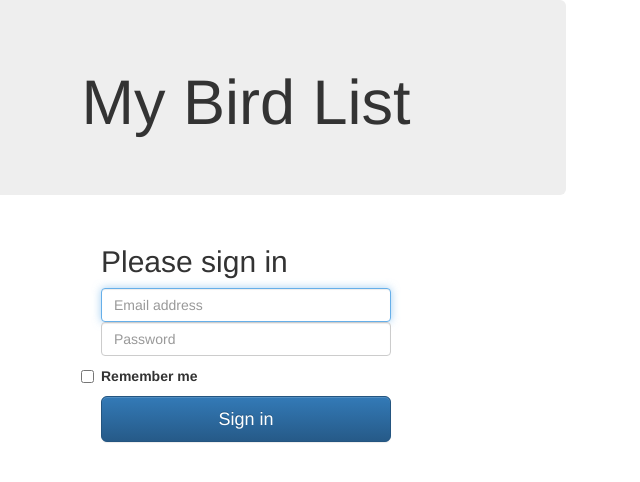
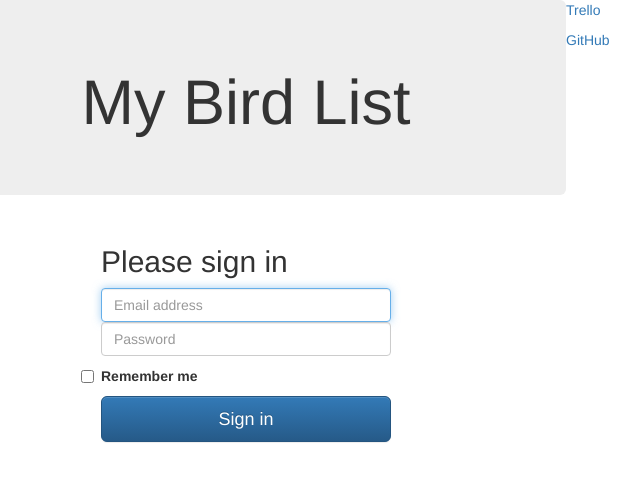
Before and after one commit to jon23cooper/birdlist, a plain HTML site: page _attachments/index.html in a window 1280 px wide. Shown: the full height of the page, 394-1034 px from the left. Drawn offline with nearby package versions, Linux system fonts and the light colour scheme; some packages are replaced by stand-ins of ours; a script that the page names is missing.

Commit message:
Added links at top of each page to Trello and github
QUick links to enhance workflow recording of bugs and recalling/adding
things to be done

```diff
--- a/_attachments/index.html
+++ b/_attachments/index.html
@@ -31,5 +31,6 @@
   </head>
   <body ng-controller="birdlistCtrl">
       <ng-view></ng-view>
+      <div ng-include src="'partials/issueTrack.html'">
   </body>
 </html>
--- /dev/null
+++ b/_attachments/partials/issueTrack.html
@@ -0,0 +1,6 @@
+<div class="row">
+    <div class="lg-2">
+        <p><a href="https://trello.com/b/4aoBXF29/birdlist" target="_blank">Trello</a></p>
+        <p><a href="https://github.com/jon23cooper/birdlist" target="_blank">GitHub</a></p>
+    </div>
+</div>
```
